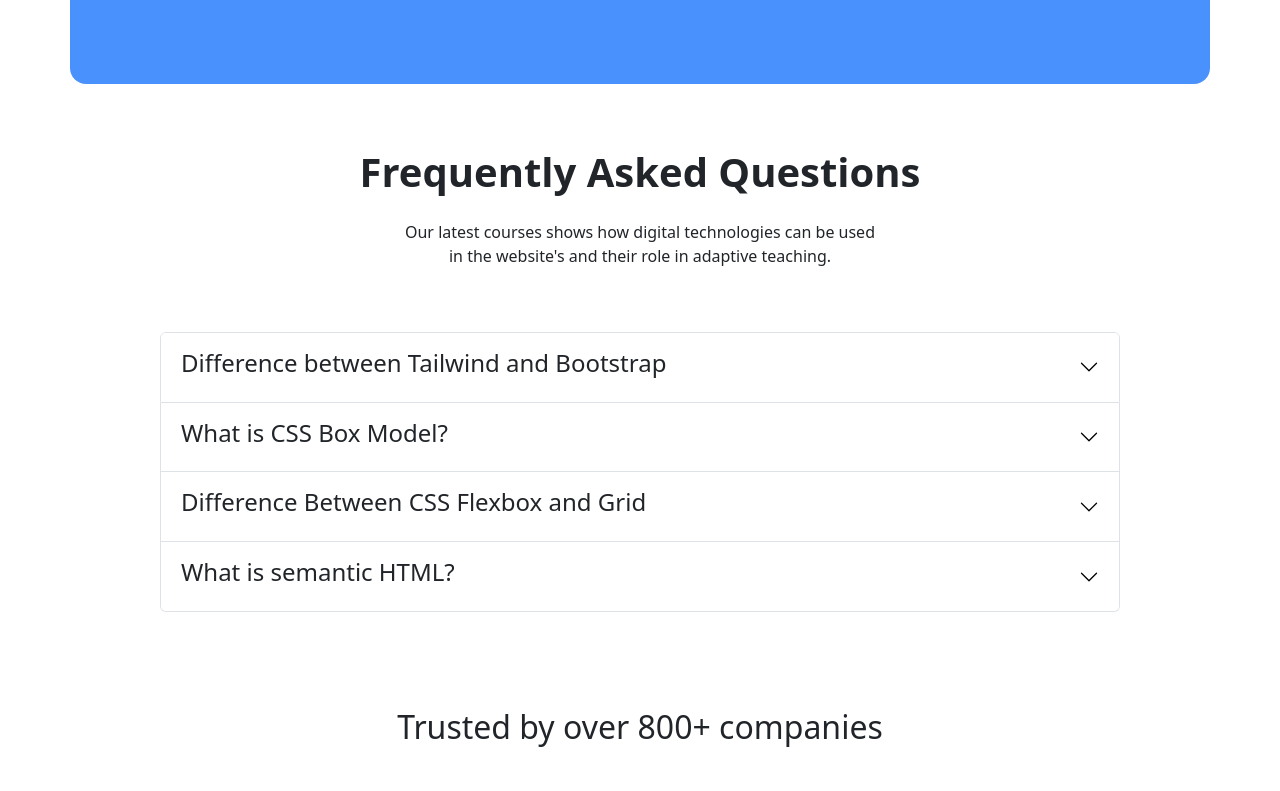
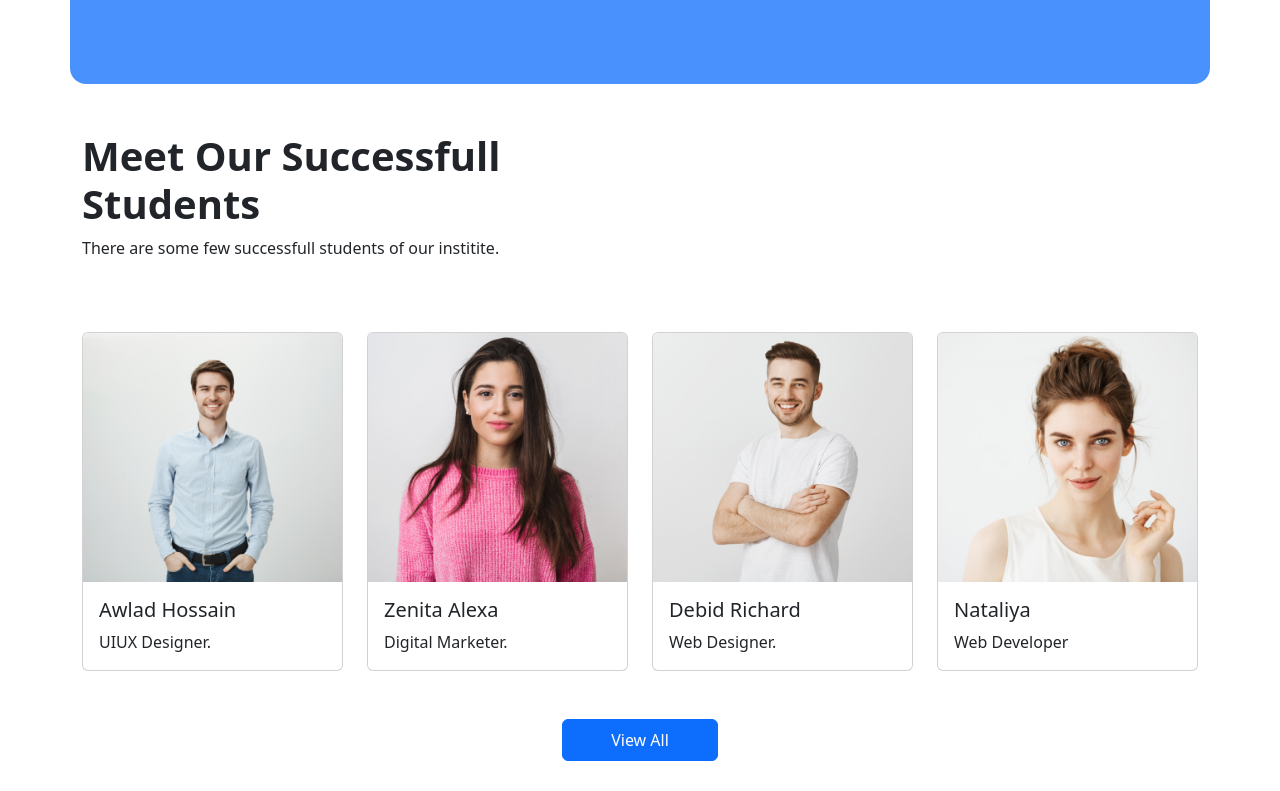
Before and after one commit to amirhossain29/assignment-3, a plain HTML site: page index.html in a window 1280 px wide. Shown: the part 1780-2571 px from the top of the page. Drawn offline with nearby package versions, Linux system fonts and the light colour scheme.

Commit message:
button-added

```diff
--- a/index.html
+++ b/index.html
@@ -45,6 +45,8 @@
               <!------------
                     nav end
                          ---------->
+
+                         <!------ Carousel part -->
                          <section class="container">
                             <div id="carouselExampleCaptions" class="carousel slide" data-bs-ride="false">
                                 <div class="carousel-indicators">
@@ -53,7 +55,7 @@
                                   <button type="button" data-bs-target="#carouselExampleCaptions" data-bs-slide-to="2" aria-label="Slide 3"></button>
                                 </div>
                                 <div class="carousel-inner">
-                                  <div class="carousel-item active opacity-75">
+                                  <div class="carousel-item active">
                                     <img src="images/cover/cover-1.png" class="w-100" alt="...">
                                     <div class="carousel-caption">
                                       <h1 class="fw-bold fs-6">Get Started Digital Learning</h1>
@@ -64,16 +66,16 @@
                                   <div class="carousel-item">
                                     <img src="images/cover/cover-3.jpg"class=" w-100" alt="...">
                                     <div class="carousel-caption">
-                                        <h1 class="fw-bold">Get Started Digital <br> Learning</h1>
-                                        <p>It is a long established fact that a reader will be distracted by the readable <br> content of a page when looking at its layout.</p>
+                                      <h1 class="fw-bold fs-6">Get Started Digital Learning</h1>
+                                        <p>It is a long established fact that a reader will be distracted by the readable content.</p>
                                         <button class="btn btn-primary">View Courses</button>
                                       </div>
                                   </div>
                                   <div class="carousel-item">
                                     <img src="images/cover/cover-1.png" class="d-block w-100 lg:h-cover-hight" alt="...">
                                     <div class="carousel-caption">
-                                        <h1 class="fw-bold">Get Started Digital <br> Learning</h1>
-                                        <p>It is a long established fact that a reader will be distracted by the readable <br> content of a page when looking at its layout.</p>
+                                      <h1 class="fw-bold fs-6">Get Started Digital Learning</h1>
+                                        <p>It is a long established fact that a reader will be distracted by the readable.</p>
                                         <button class="btn btn-primary">View Courses</button>
                                       </div>
                                   </div>
@@ -88,6 +90,8 @@
                                 </button>
                               </div>
                          </section>
+
+                         <!-- Carousel Part End -->
     </header>
     <main>
         <div class="text-center my-5">
@@ -188,6 +192,11 @@
               </div>
             </div>
         </section>
+
+        <!-----------
+           Courses End
+                    --------->
+
         <div class="d-flex justify-content-center pe-lg-5 me-lg-5 mb-lg-5 mt-lg-5">
         <button class="btn btn-primary">See More Courses</button>
         </div>
@@ -231,7 +240,55 @@
           </div>
         </div>
         <!-- Enroll End -->
-
+        <div class="container mt-5 mb-5">
+          <h1 class="fw-bold">Meet Our Successfull <br> Students</h1>
+          <p>There are some few successfull students of our institite.</p>
+        </div>
+        <!-- Students Start-->
+        <section class="container">
+          <div class="row row-cols-1 row-cols-md-2 row-cols-lg-4 g-4 mt-5 mb-5">
+            <div class="col">
+              <div class="card h-100">
+                <img src="images/student/student-1.png" class="card-img-top" alt="...">
+                <div class="card-body">
+                  <h5 class="card-title">Awlad Hossain</h5>
+                  <p class="card-text">UIUX Designer.</p>
+                </div>
+              </div>
+            </div>
+            <div class="col">
+              <div class="card h-100">
+                <img src="images/student/student-2.png" class="card-img-top" alt="...">
+                <div class="card-body">
+                  <h5 class="card-title">Zenita Alexa</h5>
+                  <p class="card-text">Digital Marketer.</p>
+                </div>
+              </div>
+            </div>
+            <div class="col">
+              <div class="card h-100">
+                <img src="images/student/student-3.png" class="card-img-top" alt="...">
+                <div class="card-body">
+                  <h5 class="card-title">Debid Richard</h5>
+                  <p class="card-text">Web Designer.</p>
+                </div>
+              </div>
+            </div>
+            <div class="col">
+              <div class="card h-100">
+                <img src="images/student/student-4.png" class="card-img-top" alt="...">
+                <div class="card-body">
+                  <h5 class="card-title">Nataliya </h5>
+                  <p class="card-text">Web Developer</p>
+                </div>
+              </div>
+            </div>
+          </div>
+        </section>
+        <!-- Students end -->
+        <div class="text-center">
+          <button class="btn btn-primary px-5 py-2">View All</button>
+        </div>
           <section class="py-5 d-flex flex-column align-items-center text-center">
             <!-- Friquently title's start-->
                 <div>
@@ -316,6 +373,7 @@
       <a href=""><i class="ps-3 fa-brands text-decoration-none text-white fa-instagram"></i></a>
 
     </footer>
+    <!-- Footer End -->
     <script src="https://cdn.jsdelivr.net/npm/bootstrap@5.2.0/dist/js/bootstrap.bundle.min.js" integrity="sha384-A3rJD856KowSb7dwlZdYEkO39Gagi7vIsF0jrRAoQmDKKtQBHUuLZ9AsSv4jD4Xa" crossorigin="anonymous"></script>
 </body>
 </html>
```
